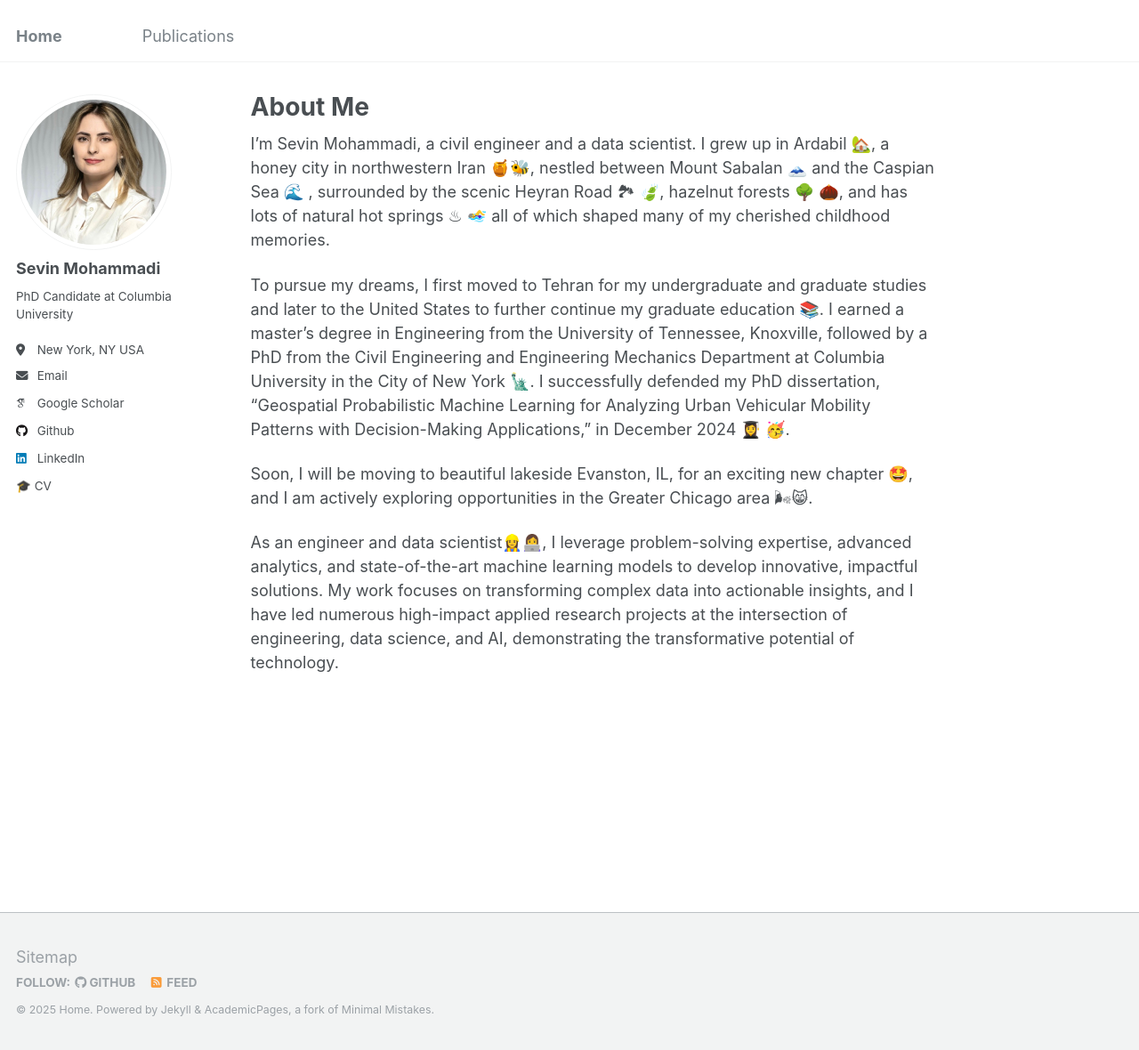
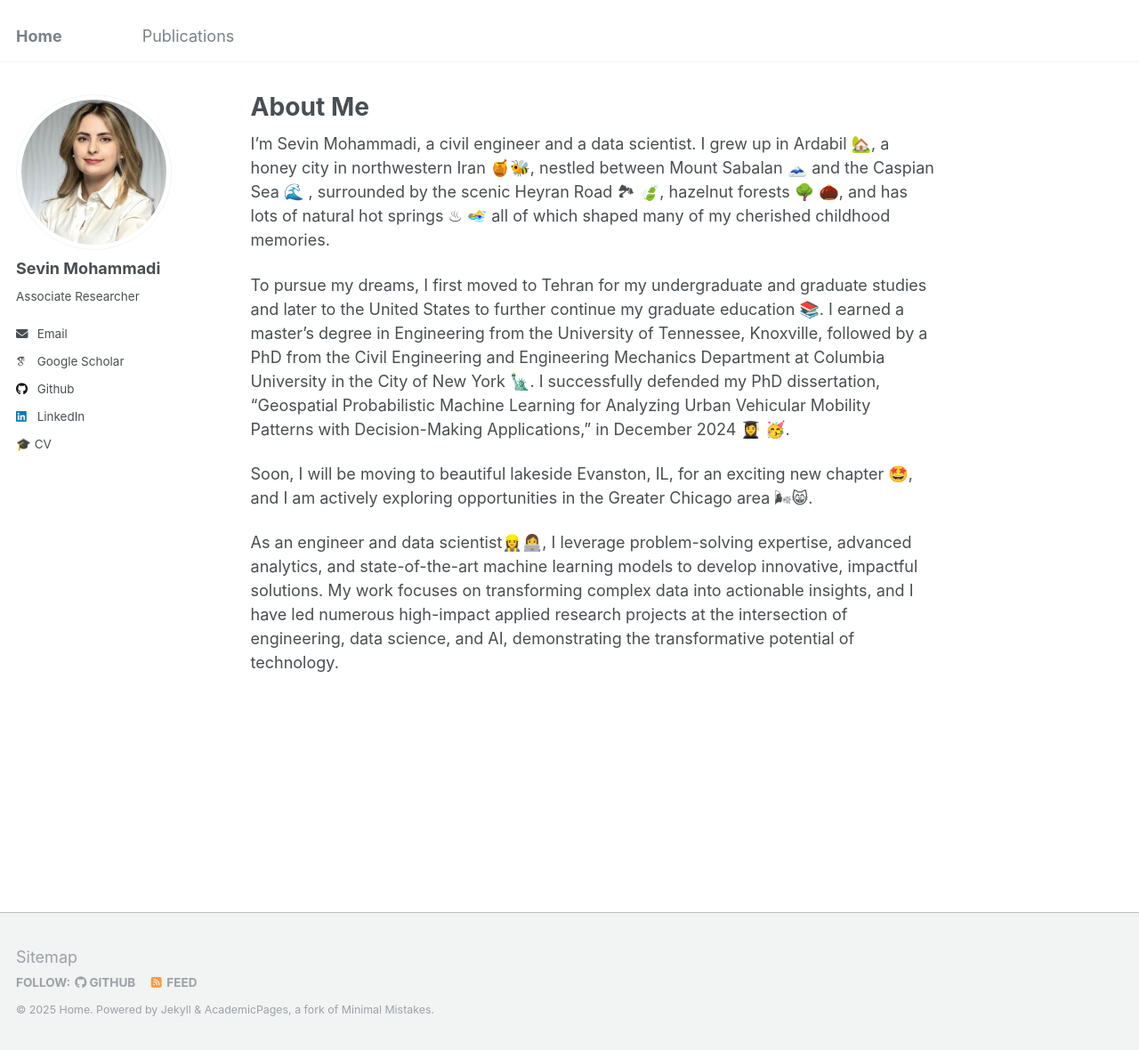
Before and after one commit to sev-90/sev-90.github.io, a Jekyll site: the page built from _pages/about.md, in a window 1280 px wide and 1180 px high. Shown: the whole window at 89% size. Built offline with Jekyll 4.4.1, drawn with Linux system fonts in a browser that asks for light colours; some web fonts are replaced.

Commit message:
Update _config.yml

```diff
--- a/_config.yml
+++ b/_config.yml
@@ -24,8 +24,8 @@ author:
   avatar           : "headshot.jpeg"
   name             : "Sevin Mohammadi"
   pronouns         : # example: "she/her"
-  bio              : "PhD Candidate at Columbia University"
-  location         : "New York, NY USA"
+  bio              : "Associate Researcher"
+  # location         : "New York, NY USA"
   employer         : #"Columbia University"
   uri              : # URL
   email            : "sm4894@columbia.edu"
```
